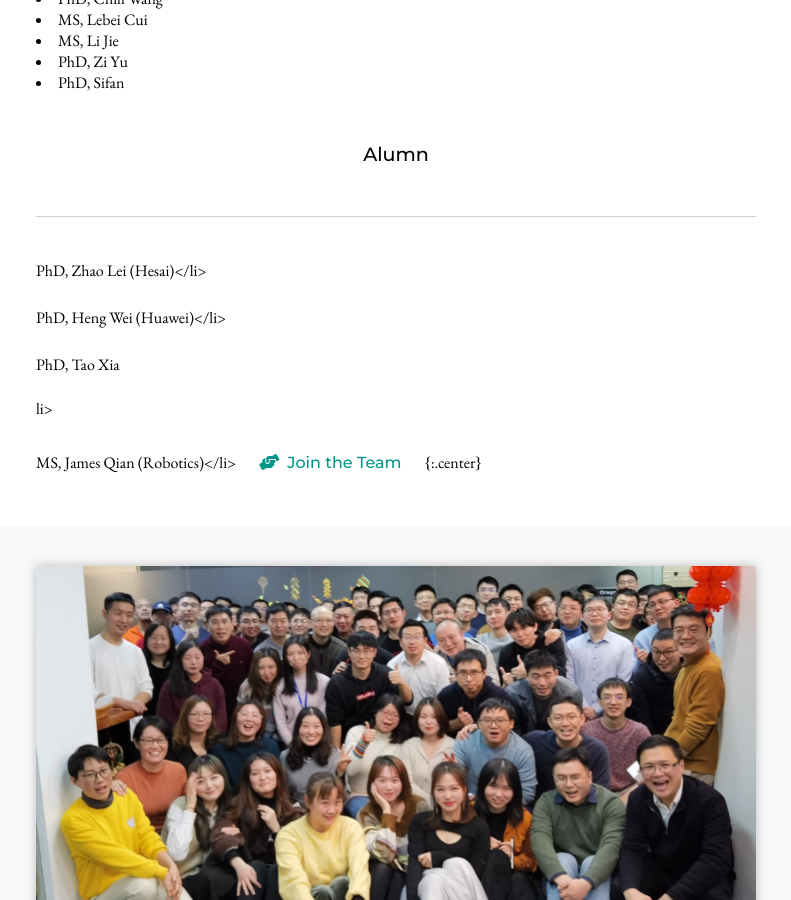
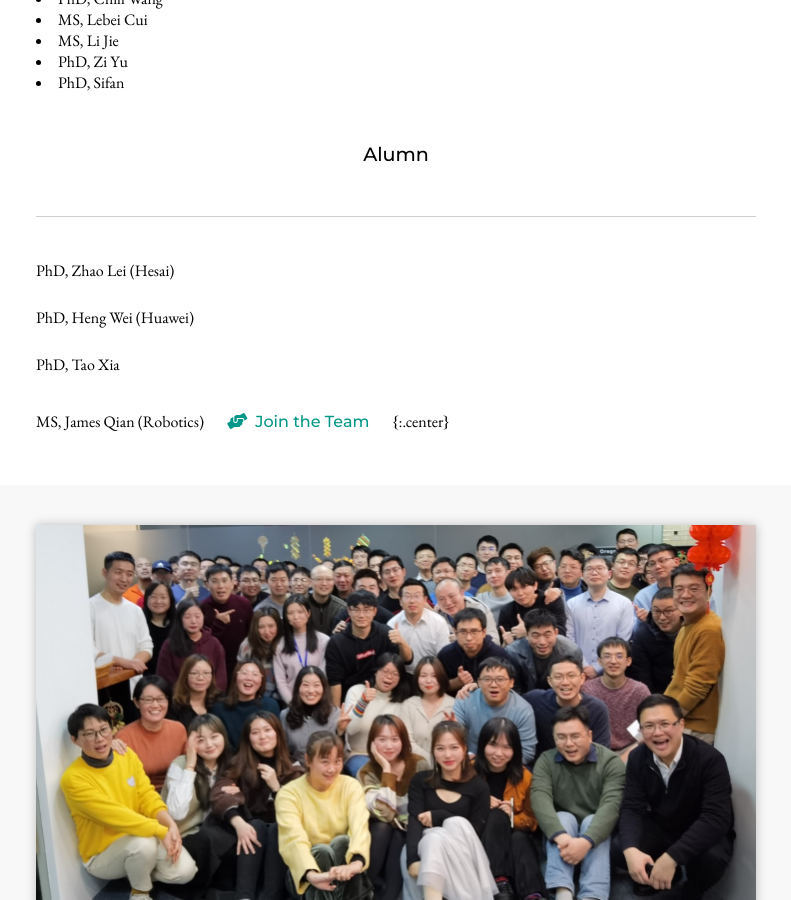
Before and after one commit to PatrickAIlab/PatrickAIlab.github.io, a Jekyll site: the page built from team/index.md, in a window 1280 px wide and 900 px high, scrolled down 990 px. Shown: the whole window, without its empty margins (244-1035 px from the left). Built offline with Jekyll 4.4.1, drawn with Linux system fonts in a browser that asks for light colours; nearby versions of some CDN libraries.

```diff
--- a/team/index.md
+++ b/team/index.md
@@ -39,7 +39,6 @@ We are actively recruiting highly motivated graduate students and postdocs with
 <h3>Students</h3>
 <hr>
 <li> PhD, Sun Miao
-
 <li> PhD, Chill Wang
 <li> MS, Lebei Cui
 <li> MS, Li Jie
@@ -49,11 +48,11 @@ We are actively recruiting highly motivated graduate students and postdocs with
 
 <h3>Alumn</h3>
 <hr>
-<p>PhD, Zhao Lei (Hesai)</li>
-<p>PhD, Heng Wei (Huawei)</li>
-<p>PhD, Tao Xia </p>li>
+<p>PhD, Zhao Lei (Hesai)
+<p>PhD, Heng Wei (Huawei)
+<p>PhD, Tao Xia
 <p></p>
-<p>MS, James Qian (Robotics)</li>
+<p>MS, James Qian (Robotics)
 
 
 
```
